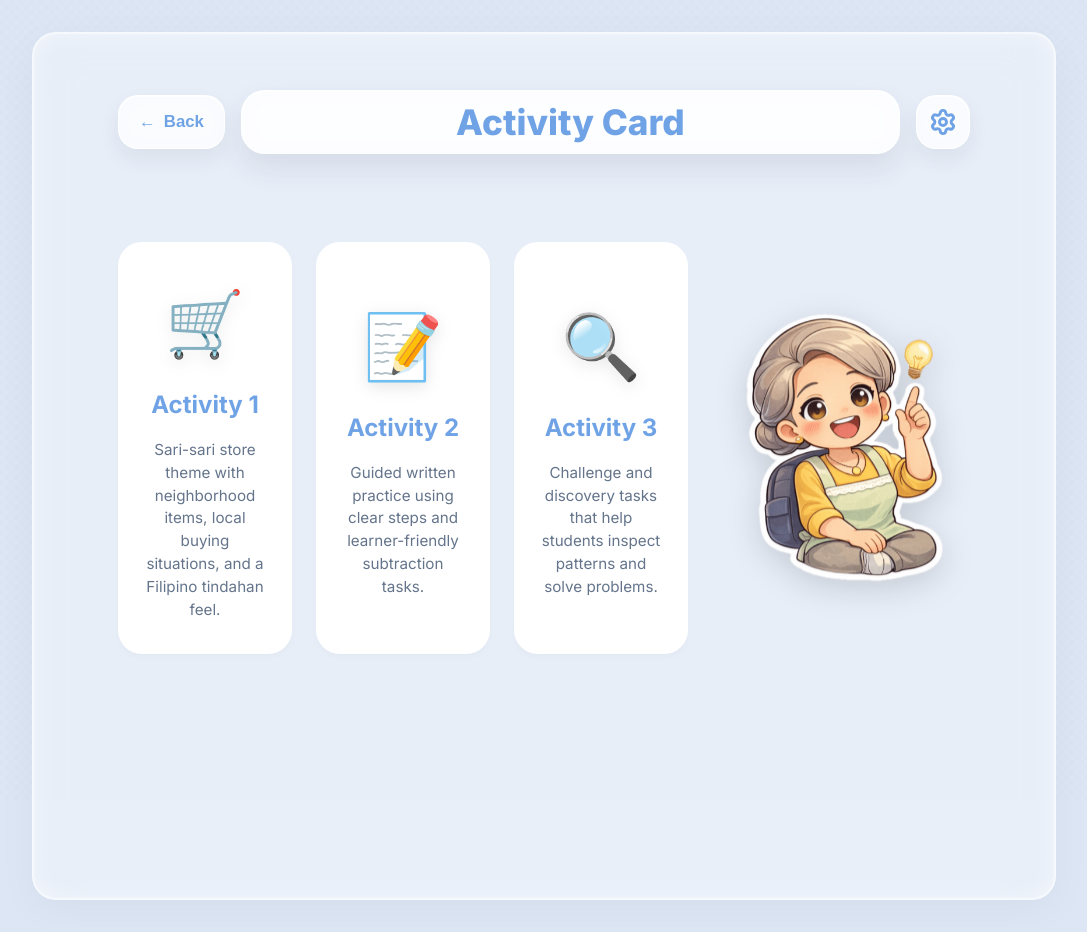
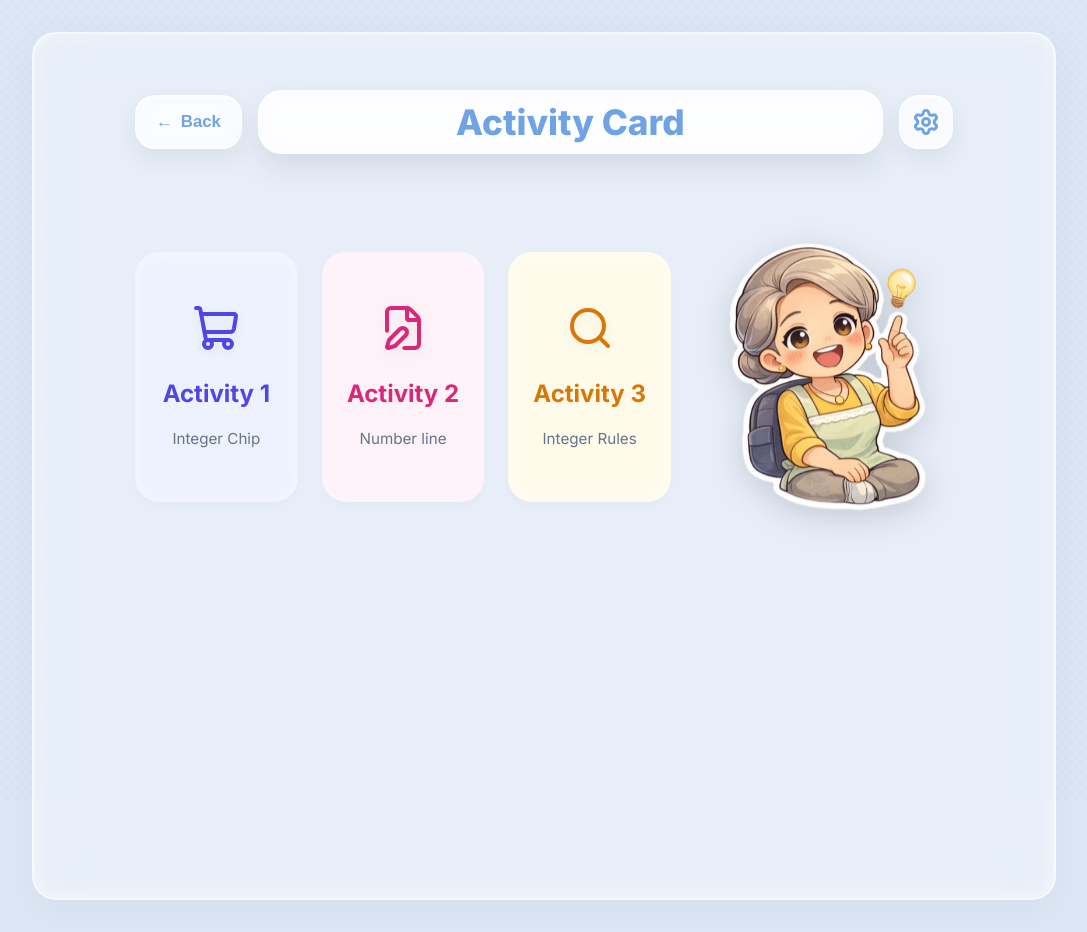
Before and after one commit to reyxdz/SubtractEd, a React (Vite) app in the folder client/: page /activity in a window 1280 px wide. Both pictures are taken after a click on the button "Proceed to Activities". Shown: the whole page, without its empty margins (96-1183 px from the left). Built offline with nearby package versions, Linux system fonts and the light colour scheme.

Commit message:
style(activity): replace emojis with icons and enhance card aesthetics

```diff
--- a/client/src/components/features/activity/ActivityContent.css
+++ b/client/src/components/features/activity/ActivityContent.css
@@ -93,26 +93,69 @@
   justify-content: center;
   text-align: center;
   gap: 1rem;
-  padding: 2rem 1.5rem;
+  padding: 2.5rem 1.5rem;
   cursor: pointer;
   border-radius: 24px;
-  background: white;
   min-height: 250px;
+  transition: all 0.3s ease;
+  border: 1px solid transparent;
 }
 
-.activity-option-card:hover {
+.card-blue {
+  background: #eef2ff;
+}
+.card-blue:hover {
+  background: #e0e7ff;
+  border-color: #c7d2fe;
   transform: translateY(-4px);
-  box-shadow: 0 12px 24px rgba(0,0,0,0.08);
+  box-shadow: 0 12px 24px rgba(79, 70, 229, 0.15);
+}
+.text-blue {
+  color: #4f46e5;
 }
 
-.activity-emoji {
-  font-size: 4rem;
-  filter: drop-shadow(0 4px 8px rgba(0,0,0,0.1));
+.card-pink {
+  background: #fdf2f8;
+}
+.card-pink:hover {
+  background: #fce7f3;
+  border-color: #fbcfe8;
+  transform: translateY(-4px);
+  box-shadow: 0 12px 24px rgba(219, 39, 119, 0.15);
+}
+.text-pink {
+  color: #db2777;
+}
+
+.card-yellow {
+  background: #fffbeb;
+}
+.card-yellow:hover {
+  background: #fef3c7;
+  border-color: #fde68a;
+  transform: translateY(-4px);
+  box-shadow: 0 12px 24px rgba(217, 119, 6, 0.15);
+}
+.text-yellow {
+  color: #d97706;
+}
+
+.activity-icon-container {
+  display: flex;
+  align-items: center;
+  justify-content: center;
+  margin-bottom: 0.5rem;
+  filter: drop-shadow(0 4px 6px rgba(0,0,0,0.05));
+  transition: transform 0.3s ease;
+}
+
+.activity-option-card:hover .activity-icon-container {
+  transform: scale(1.1);
 }
 
 .activity-option-card h3 {
   font-size: 1.5rem;
-  color: var(--theme-primary);
+  font-weight: 700;
   margin: 0;
 }
 
--- a/client/src/components/features/activity/ActivityContent.tsx
+++ b/client/src/components/features/activity/ActivityContent.tsx
@@ -1,5 +1,6 @@
 import React, { useState } from 'react';
 import { useNavigate } from 'react-router-dom';
+import { ShoppingCart, FileEdit, Search } from 'lucide-react';
 import { Card } from '../../common/Card';
 import { Button } from '../../common/Button';
 import { TopBar } from '../../layout/TopBar';
@@ -43,22 +44,28 @@ export const ActivityContent: React.FC = () => {
             </Card>
           ) : (
             <div className="activity-options-grid">
-              <Card className="activity-option-card" onClick={() => {}}>
-                <div className="activity-emoji">🛒</div>
-                <h3>Activity 1</h3>
-                <p>Sari-sari store theme with neighborhood items, local buying situations, and a Filipino tindahan feel.</p>
+              <Card className="activity-option-card card-blue" onClick={() => {}}>
+                <div className="activity-icon-container text-blue">
+                  <ShoppingCart size={48} strokeWidth={2} />
+                </div>
+                <h3 className="text-blue">Activity 1</h3>
+                <p>Integer Chip</p>
               </Card>
 
-              <Card className="activity-option-card" onClick={() => {}}>
-                <div className="activity-emoji">📝</div>
-                <h3>Activity 2</h3>
-                <p>Guided written practice using clear steps and learner-friendly subtraction tasks.</p>
+              <Card className="activity-option-card card-pink" onClick={() => {}}>
+                <div className="activity-icon-container text-pink">
+                  <FileEdit size={48} strokeWidth={2} />
+                </div>
+                <h3 className="text-pink">Activity 2</h3>
+                <p>Number line</p>
               </Card>
 
-              <Card className="activity-option-card" onClick={() => {}}>
-                <div className="activity-emoji">🔍</div>
-                <h3>Activity 3</h3>
-                <p>Challenge and discovery tasks that help students inspect patterns and solve problems.</p>
+              <Card className="activity-option-card card-yellow" onClick={() => {}}>
+                <div className="activity-icon-container text-yellow">
+                  <Search size={48} strokeWidth={2} />
+                </div>
+                <h3 className="text-yellow">Activity 3</h3>
+                <p>Integer Rules</p>
               </Card>
             </div>
           )}
```
